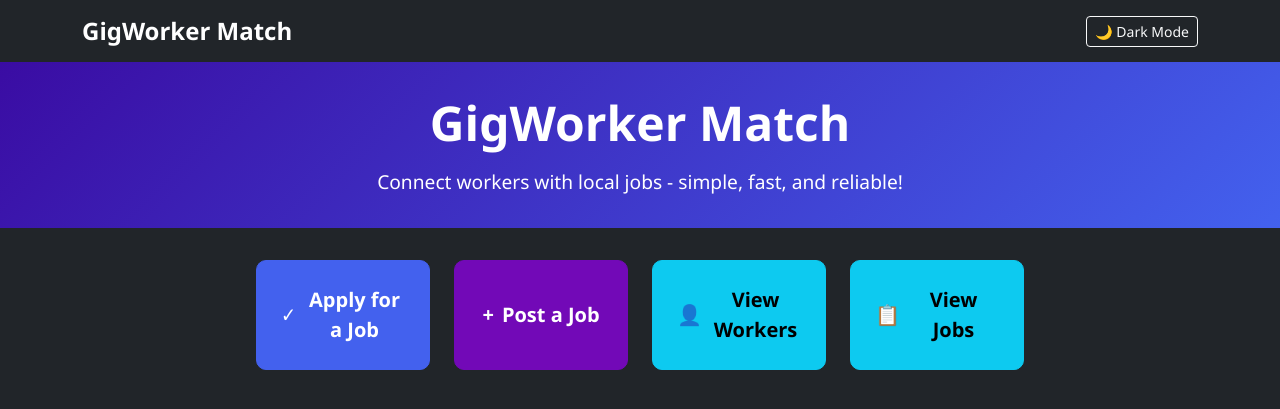
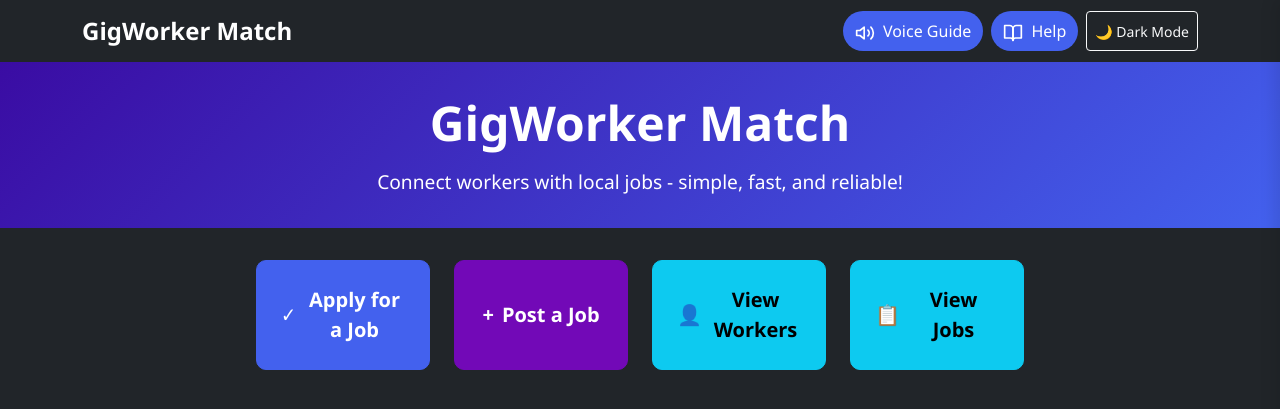
Before and after one commit to himanshugupta825/WorkerNetwork, a Flask app: page / in a window 1280 px wide. Shown: the top 409 px of the page. Run offline with Flask 3, Linux system fonts and the light colour scheme.

Commit message:
Improve accessibility by adding voice and visual guidance features
Adds voice assistance via pyttsx3 and visual guides with icons to improve the UX.

Replit-Commit-Author: Agent
Replit-Commit-Session-Id: 85d906ec-ce86-4370-859a-cc7093b12a30
Replit-Commit-Screenshot-Url: https://storage.googleapis.com/screenshot-production-us-central1/193cb362-c733-45a7-8c6d-dc06cdbf1a61/7d87e3ff-f10a-4232-abd5-473ec9466296.jpg

```diff
--- a/app.py
+++ b/app.py
@@ -167,6 +167,86 @@ def get_jobs():
         logger.error(f"Error retrieving jobs: {str(e)}")
         return jsonify({"error": "An error occurred while retrieving jobs"}), 500
 
+# Voice assistance route
+@app.route('/voice-guide/<page>', methods=['GET'])
+def voice_guide(page):
+    """Generate voice guidance based on current page"""
+    import pyttsx3
+    import tempfile
+    import os
+    from flask import send_file
+
+    # Define voice instructions for each page
+    instructions = {
+        'main': "Welcome to GigWorker Match. This page has four big buttons. The blue button on top is for applying to a job. The purple button below it is for posting a job. The light blue buttons are for viewing workers and job listings.",
+        'apply': "This is the job application form. Fill in your name, phone number, skill, and location. You can also add your experience and education if you want. Then press the red Submit button at the bottom.",
+        'post-job': "This is the job posting form. Fill in your business name, the job you're offering, payment details, and your contact number. You can also add job location and description if you want. Then press the red Post Job button at the bottom.",
+        'workers': "This page shows all available workers. Each box contains a worker's details including their name, skills, location, experience, education, and contact information.",
+        'jobs': "This page shows all available jobs. Each box contains job details including the role, business name, payment, location, description, and contact information."
+    }
+
+    # Get the instruction for the requested page
+    instruction = instructions.get(page, "Welcome to our website. Please navigate using the buttons.")
+
+    # Initialize the text-to-speech engine
+    engine = pyttsx3.init()
+
+    # Create a temporary file to store the audio
+    with tempfile.NamedTemporaryFile(delete=False, suffix='.mp3') as tmp_file:
+        temp_filename = tmp_file.name
+
+    # Save the speech as an audio file
+    engine.save_to_file(instruction, temp_filename)
+    engine.runAndWait()
+
+    # Return the audio file
+    return send_file(temp_filename, mimetype='audio/mpeg', as_attachment=True,
+                    download_name=f'voice-guide-{page}.mp3')
+
+# Image-based instructions endpoint
+@app.route('/visual-guide/<page>', methods=['GET'])
+def visual_guide(page):
+    """Return visual guide instructions based on page"""
+    guides = {
+        'main': {
+            'title': 'Home Page Guide',
+            'steps': [
+                {'text': 'Click "Apply for a Job" if you want to find work', 'icon': 'search-icon'},
+                {'text': 'Click "Post a Job" if you want to hire someone', 'icon': 'create-icon'},
+                {'text': 'Click "View Workers" to see available workers', 'icon': 'people-icon'},
+                {'text': 'Click "View Jobs" to see available jobs', 'icon': 'work-icon'}
+            ]
+        },
+        'apply': {
+            'title': 'Application Guide',
+            'steps': [
+                {'text': 'Fill in your name', 'icon': 'user-icon'},
+                {'text': 'Enter your phone number', 'icon': 'phone-icon'},
+                {'text': 'Enter your main skill', 'icon': 'skill-icon'},
+                {'text': 'Enter your location', 'icon': 'location-icon'},
+                {'text': 'Click the Submit button when done', 'icon': 'send-icon'}
+            ]
+        },
+        'post-job': {
+            'title': 'Post Job Guide',
+            'steps': [
+                {'text': 'Enter your business name', 'icon': 'business-icon'},
+                {'text': 'Enter the job role', 'icon': 'role-icon'},
+                {'text': 'Enter payment details', 'icon': 'money-icon'},
+                {'text': 'Enter your contact number', 'icon': 'phone-icon'},
+                {'text': 'Click the Post Job button when done', 'icon': 'send-icon'}
+            ]
+        }
+    }
+
+    # Get the guide for the requested page
+    guide = guides.get(page, {
+        'title': 'Website Guide',
+        'steps': [{'text': 'Use the buttons to navigate', 'icon': 'help-icon'}]
+    })
+
+    return jsonify(guide)
+
 # Error handlers
 @app.errorhandler(404)
 def not_found(error):
--- a/pyproject.toml
+++ b/pyproject.toml
@@ -11,4 +11,6 @@ dependencies = [
     "gunicorn>=23.0.0",
     "psycopg2-binary>=2.9.10",
     "sqlalchemy>=2.0.40",
+    "openai>=1.76.0",
+    "pyttsx3>=2.98",
 ]
--- a/static/app.js
+++ b/static/app.js
@@ -26,7 +26,19 @@ document.addEventListener('DOMContentLoaded', function() {
   const themeToggleBtn = document.getElementById('theme-toggle');
   const themeIcon = document.getElementById('theme-icon');
   const themeText = document.getElementById('theme-text');
-  const htmlElement = document.getElementById('html-element');
+  const htmlElement = document.documentElement;
+
+  // Accessibility elements
+  const voiceGuideBtn = document.getElementById('voice-guide-btn');
+  const visualGuideBtn = document.getElementById('visual-guide-btn');
+  const guidePanel = document.getElementById('guide-panel');
+  const guidePanelClose = document.getElementById('guide-panel-close');
+  const guidePanelContent = document.getElementById('guide-panel-content');
+  const visualCues = document.getElementById('visual-cues');
+
+  // Set SVG icons
+  document.getElementById('speaker-icon').innerHTML = ICONS['speaker-icon'];
+  document.getElementById('guide-icon').innerHTML = ICONS['guide-icon'];
 
   // Add event listeners to main buttons
   document.getElementById('apply-button').addEventListener('click', function() {
@@ -104,6 +116,151 @@ document.addEventListener('DOMContentLoaded', function() {
       localStorage.setItem('theme', 'dark');
     }
   });
+
+  // Voice guidance functionality
+  voiceGuideBtn.addEventListener('click', function() {
+    // Determine current page
+    let currentPage = 'main';
+    if (!mainPage.classList.contains('d-none')) {
+      currentPage = 'main';
+    } else if (!applyPage.classList.contains('d-none')) {
+      currentPage = 'apply';
+    } else if (!postJobPage.classList.contains('d-none')) {
+      currentPage = 'post-job';
+    } else if (!workersPage.classList.contains('d-none')) {
+      currentPage = 'workers';
+    } else if (!jobsPage.classList.contains('d-none')) {
+      currentPage = 'jobs';
+    }
+
+    // Create audio element and play voice guide
+    const audio = new Audio(`/voice-guide/${currentPage}`);
+    audio.play();
+  });
+
+  // Visual guide functionality
+  visualGuideBtn.addEventListener('click', function() {
+    // Determine current page
+    let currentPage = 'main';
+    if (!mainPage.classList.contains('d-none')) {
+      currentPage = 'main';
+    } else if (!applyPage.classList.contains('d-none')) {
+      currentPage = 'apply';
+    } else if (!postJobPage.classList.contains('d-none')) {
+      currentPage = 'post-job';
+    } else if (!workersPage.classList.contains('d-none')) {
+      currentPage = 'workers';
+    } else if (!jobsPage.classList.contains('d-none')) {
+      currentPage = 'jobs';
+    }
+
+    // Fetch visual guide data
+    fetch(`/visual-guide/${currentPage}`)
+      .then(response => response.json())
+      .then(data => {
+        // Update guide panel content
+        guidePanelContent.innerHTML = '';
+
+        // Add title
+        const title = document.createElement('h3');
+        title.className = 'mb-4';
+        title.textContent = data.title;
+        guidePanelContent.appendChild(title);
+
+        // Add steps
+        data.steps.forEach(step => {
+          const stepDiv = document.createElement('div');
+          stepDiv.className = 'guide-step';
+
+          const iconDiv = document.createElement('div');
+          iconDiv.className = 'guide-step-icon';
+          iconDiv.innerHTML = ICONS[step.icon] || ICONS['help-icon'];
+
+          const textDiv = document.createElement('div');
+          textDiv.className = 'guide-step-text';
+          textDiv.textContent = step.text;
+
+          stepDiv.appendChild(iconDiv);
+          stepDiv.appendChild(textDiv);
+          guidePanelContent.appendChild(stepDiv);
+        });
+
+        // Show the guide panel
+        guidePanel.classList.add('active');
+
+        // Add visual cues/arrows to the page
+        addVisualCues(currentPage);
+      })
+      .catch(error => {
+        console.error('Error fetching visual guide:', error);
+      });
+  });
+
+  // Close guide panel
+  guidePanelClose.addEventListener('click', function() {
+    guidePanel.classList.remove('active');
+    // Remove visual cues
+    visualCues.classList.remove('active');
+    visualCues.innerHTML = '';
+  });
+
+  // Function to add visual cues based on page
+  function addVisualCues(page) {
+    visualCues.innerHTML = '';
+    visualCues.classList.add('active');
+
+    // Different cues for different pages
+    switch(page) {
+      case 'main':
+        // Add arrows pointing to main buttons
+        addArrow(document.getElementById('apply-button'), 'top');
+        addArrow(document.getElementById('post-button'), 'top');
+        break;
+      case 'apply':
+        // Add arrow pointing to first form field
+        addArrow(document.getElementById('apply-name'), 'top');
+        break;
+      case 'post-job':
+        // Add arrow pointing to first form field
+        addArrow(document.getElementById('post-business'), 'top');
+        break;
+    }
+  }
+
+  // Function to add a pulsing arrow near an element
+  function addArrow(element, position) {
+    if (!element) return;
+
+    const rect = element.getBoundingClientRect();
+    const arrow = document.createElement('div');
+    arrow.className = 'pulse-arrow';
+    arrow.innerHTML = ICONS['arrow-down'];
+
+    // Position the arrow
+    switch(position) {
+      case 'top':
+        arrow.style.top = `${rect.top - 40}px`;
+        arrow.style.left = `${rect.left + rect.width / 2 - 12}px`;
+        break;
+      case 'right':
+        arrow.style.top = `${rect.top + rect.height / 2 - 12}px`;
+        arrow.style.left = `${rect.right + 10}px`;
+        arrow.style.transform = 'rotate(-90deg)';
+        break;
+      case 'bottom':
+        arrow.style.top = `${rect.bottom + 10}px`;
+        arrow.style.left = `${rect.left + rect.width / 2 - 12}px`;
+        arrow.style.transform = 'rotate(180deg)';
+        break;
+      case 'left':
+        arrow.style.top = `${rect.top + rect.height / 2 - 12}px`;
+        arrow.style.left = `${rect.left - 40}px`;
+        arrow.style.transform = 'rotate(90deg)';
+        break;
+    }
+
+    visualCues.appendChild(arrow);
+  }
 
   // Check for saved theme preference
   const savedTheme = localStorage.getItem('theme');
--- /dev/null
+++ b/static/icons.js
@@ -0,0 +1,34 @@
+// SVG Icon library for accessibility features
+const ICONS = {
+  'help-icon': '<svg xmlns="http://www.w3.org/2000/svg" width="24" height="24" viewBox="0 0 24 24" fill="none" stroke="currentColor" stroke-width="2" stroke-linecap="round" stroke-linejoin="round"><circle cx="12" cy="12" r="10"></circle><path d="M9.09 9a3 3 0 0 1 5.83 1c0 2-3 3-3 3"></path><line x1="12" y1="17" x2="12.01" y2="17"></line></svg>',
+
+  'search-icon': '<svg xmlns="http://www.w3.org/2000/svg" width="24" height="24" viewBox="0 0 24 24" fill="none" stroke="currentColor" stroke-width="2" stroke-linecap="round" stroke-linejoin="round"><circle cx="11" cy="11" r="8"></circle><line x1="21" y1="21" x2="16.65" y2="16.65"></line></svg>',
+
+  'create-icon': '<svg xmlns="http://www.w3.org/2000/svg" width="24" height="24" viewBox="0 0 24 24" fill="none" stroke="currentColor" stroke-width="2" stroke-linecap="round" stroke-linejoin="round"><circle cx="12" cy="12" r="10"></circle><line x1="12" y1="8" x2="12" y2="16"></line><line x1="8" y1="12" x2="16" y2="12"></line></svg>',
+
+  'people-icon': '<svg xmlns="http://www.w3.org/2000/svg" width="24" height="24" viewBox="0 0 24 24" fill="none" stroke="currentColor" stroke-width="2" stroke-linecap="round" stroke-linejoin="round"><path d="M17 21v-2a4 4 0 0 0-4-4H5a4 4 0 0 0-4 4v2"></path><circle cx="9" cy="7" r="4"></circle><path d="M23 21v-2a4 4 0 0 0-3-3.87"></path><path d="M16 3.13a4 4 0 0 1 0 7.75"></path></svg>',
+
+  'work-icon': '<svg xmlns="http://www.w3.org/2000/svg" width="24" height="24" viewBox="0 0 24 24" fill="none" stroke="currentColor" stroke-width="2" stroke-linecap="round" stroke-linejoin="round"><rect x="2" y="7" width="20" height="14" rx="2" ry="2"></rect><path d="M16 21V5a2 2 0 0 0-2-2h-4a2 2 0 0 0-2 2v16"></path></svg>',
+
+  'user-icon': '<svg xmlns="http://www.w3.org/2000/svg" width="24" height="24" viewBox="0 0 24 24" fill="none" stroke="currentColor" stroke-width="2" stroke-linecap="round" stroke-linejoin="round"><path d="M20 21v-2a4 4 0 0 0-4-4H8a4 4 0 0 0-4 4v2"></path><circle cx="12" cy="7" r="4"></circle></svg>',
+
+  'phone-icon': '<svg xmlns="http://www.w3.org/2000/svg" width="24" height="24" viewBox="0 0 24 24" fill="none" stroke="currentColor" stroke-width="2" stroke-linecap="round" stroke-linejoin="round"><path d="M22 16.92v3a2 2 0 0 1-2.18 2 19.79 19.79 0 0 1-8.63-3.07 19.5 19.5 0 0 1-6-6 19.79 19.79 0 0 1-3.07-8.67A2 2 0 0 1 4.11 2h3a2 2 0 0 1 2 1.72 12.84 12.84 0 0 0 .7 2.81 2 2 0 0 1-.45 2.11L8.09 9.91a16 16 0 0 0 6 6l1.27-1.27a2 2 0 0 1 2.11-.45 12.84 12.84 0 0 0 2.81.7A2 2 0 0 1 22 16.92z"></path></svg>',
+
+  'skill-icon': '<svg xmlns="http://www.w3.org/2000/svg" width="24" height="24" viewBox="0 0 24 24" fill="none" stroke="currentColor" stroke-width="2" stroke-linecap="round" stroke-linejoin="round"><path d="M14.7 6.3a1 1 0 0 0 0 1.4l1.6 1.6a1 1 0 0 0 1.4 0l3.77-3.77a6 6 0 0 1-7.94 7.94l-6.91 6.91a2.12 2.12 0 0 1-3-3l6.91-6.91a6 6 0 0 1 7.94-7.94l-3.76 3.76z"></path></svg>',
+
+  'location-icon': '<svg xmlns="http://www.w3.org/2000/svg" width="24" height="24" viewBox="0 0 24 24" fill="none" stroke="currentColor" stroke-width="2" stroke-linecap="round" stroke-linejoin="round"><path d="M21 10c0 7-9 13-9 13s-9-6-9-13a9 9 0 0 1 18 0z"></path><circle cx="12" cy="10" r="3"></circle></svg>',
+
+  'send-icon': '<svg xmlns="http://www.w3.org/2000/svg" width="24" height="24" viewBox="0 0 24 24" fill="none" stroke="currentColor" stroke-width="2" stroke-linecap="round" stroke-linejoin="round"><line x1="22" y1="2" x2="11" y2="13"></line><polygon points="22 2 15 22 11 13 2 9 22 2"></polygon></svg>',
+
+  'business-icon': '<svg xmlns="http://www.w3.org/2000/svg" width="24" height="24" viewBox="0 0 24 24" fill="none" stroke="currentColor" stroke-width="2" stroke-linecap="round" stroke-linejoin="round"><path d="M3 9l9-7 9 7v11a2 2 0 0 1-2 2H5a2 2 0 0 1-2-2z"></path><polyline points="9 22 9 12 15 12 15 22"></polyline></svg>',
+
+  'role-icon': '<svg xmlns="http://www.w3.org/2000/svg" width="24" height="24" viewBox="0 0 24 24" fill="none" stroke="currentColor" stroke-width="2" stroke-linecap="round" stroke-linejoin="round"><path d="M20 7h-3a2 2 0 0 0-2 2v1H9V9a2 2 0 0 0-2-2H4a2 2 0 0 0-2 2v11h20V9a2 2 0 0 0-2-2z"/><path d="M12 10v10"/><path d="M12 14h4"/><path d="M12 18h4"/></svg>',
+
+  'money-icon': '<svg xmlns="http://www.w3.org/2000/svg" width="24" height="24" viewBox="0 0 24 24" fill="none" stroke="currentColor" stroke-width="2" stroke-linecap="round" stroke-linejoin="round"><line x1="12" y1="1" x2="12" y2="23"></line><path d="M17 5H9.5a3.5 3.5 0 0 0 0 7h5a3.5 3.5 0 0 1 0 7H6"></path></svg>',
+
+  'speaker-icon': '<svg xmlns="http://www.w3.org/2000/svg" width="24" height="24" viewBox="0 0 24 24" fill="none" stroke="currentColor" stroke-width="2" stroke-linecap="round" stroke-linejoin="round"><polygon points="11 5 6 9 2 9 2 15 6 15 11 19 11 5"></polygon><path d="M15.54 8.46a5 5 0 0 1 0 7.07"></path><path d="M19.07 4.93a10 10 0 0 1 0 14.14"></path></svg>',
+
+  'guide-icon': '<svg xmlns="http://www.w3.org/2000/svg" width="24" height="24" viewBox="0 0 24 24" fill="none" stroke="currentColor" stroke-width="2" stroke-linecap="round" stroke-linejoin="round"><path d="M2 3h6a4 4 0 0 1 4 4v14a3 3 0 0 0-3-3H2z"></path><path d="M22 3h-6a4 4 0 0 0-4 4v14a3 3 0 0 1 3-3h7z"></path></svg>',
+
+  'arrow-down': '<svg xmlns="http://www.w3.org/2000/svg" width="24" height="24" viewBox="0 0 24 24" fill="none" stroke="currentColor" stroke-width="2" stroke-linecap="round" stroke-linejoin="round"><line x1="12" y1="5" x2="12" y2="19"></line><polyline points="19 12 12 19 5 12"></polyline></svg>'
+};
--- a/static/styles.css
+++ b/static/styles.css
@@ -256,3 +256,159 @@ body {
   font-size: 0.875rem;
   padding: 0.35em 0.65em;
 }
+
+/* Accessibility features */
+.accessibility-bar {
+  display: flex;
+  justify-content: flex-end;
+  gap: 0.5rem;
+  padding: 0.5rem 0;
+  align-items: center;
+}
+
+.accessibility-btn {
+  display: flex;
+  align-items: center;
+  justify-content: center;
+  gap: 0.5rem;
+  padding: 0.5rem 0.75rem;
+  font-size: 1rem;
+  background-color: var(--primary-color);
+  color: white;
+  border: none;
+  border-radius: 50px;
+  transition: all 0.2s ease;
+  cursor: pointer;
+}
+
+.accessibility-btn:hover {
+  transform: scale(1.05);
+  box-shadow: 0 2px 8px rgba(0, 0, 0, 0.2);
+}
+
+.accessibility-btn svg {
+  width: 1.25em;
+  height: 1.25em;
+}
+
+.guide-panel {
+  position: fixed;
+  top: 0;
+  right: -350px;
+  width: 350px;
+  height: 100vh;
+  background-color: var(--card-bg);
+  box-shadow: -5px 0 15px rgba(0, 0, 0, 0.1);
+  z-index: 1000;
+  transition: right 0.3s ease;
+  overflow-y: auto;
+  border-left: 1px solid var(--card-border);
+}
+
+.guide-panel.active {
+  right: 0;
+}
+
+.guide-panel-header {
+  padding: 1rem;
+  background-color: var(--primary-color);
+  color: white;
+  display: flex;
+  justify-content: space-between;
+  align-items: center;
+}
+
+.guide-panel-header h3 {
+  margin: 0;
+  font-size: 1.25rem;
+}
+
+.guide-panel-close {
+  background: none;
+  border: none;
+  color: white;
+  font-size: 1.5rem;
+  cursor: pointer;
+}
+
+.guide-panel-content {
+  padding: 1rem;
+}
+
+.guide-step {
+  display: flex;
+  align-items: flex-start;
+  gap: 1rem;
+  margin-bottom: 1.5rem;
+  padding-bottom: 1.5rem;
+  border-bottom: 1px dashed var(--card-border);
+}
+
+.guide-step:last-child {
+  border-bottom: none;
+}
+
+.guide-step-icon {
+  display: flex;
+  align-items: center;
+  justify-content: center;
+  width: 50px;
+  height: 50px;
+  background-color: var(--header-gradient-start);
+  border-radius: 50%;
+  color: white;
+  flex-shrink: 0;
+}
+
+.guide-step-text {
+  flex-grow: 1;
+  font-size: 1.1rem;
+}
+
+.visual-cues {
+  position: absolute;
+  pointer-events: none;
+  z-index: 999;
+  display: none;
+}
+
+.visual-cues.active {
+  display: block;
+}
+
+.pulse-arrow {
+  position: absolute;
+  animation: pulse 1.5s infinite;
+}
+
+@keyframes pulse {
+  0% {
+    transform: scale(1);
+    opacity: 1;
+  }
+  50% {
+    transform: scale(1.2);
+    opacity: 0.7;
+  }
+  100% {
+    transform: scale(1);
+    opacity: 1;
+  }
+}
+
+/* Add large form elements for easier interaction */
+.accessibility-enhanced .form-control {
+  font-size: 1.2rem;
+  padding: 0.75rem 1rem;
+  height: auto;
+}
+
+.accessibility-enhanced .form-floating label {
+  font-size: 1.1rem;
+  padding: 0.75rem 1rem;
+}
+
+.accessibility-enhanced .btn {
+  font-size: 1.2rem;
+  padding: 0.75rem 1.5rem;
+}
--- a/templates/index.html
+++ b/templates/index.html
@@ -14,13 +14,33 @@
   <nav class="navbar navbar-expand-lg navbar-dark bg-dark">
     <div class="container">
       <a class="navbar-brand" href="/">GigWorker Match</a>
-      <div class="ms-auto">
+      <div class="ms-auto d-flex gap-2">
+        <button id="voice-guide-btn" class="accessibility-btn" aria-label="Voice guidance">
+          <span id="speaker-icon"></span> Voice Guide
+        </button>
+        <button id="visual-guide-btn" class="accessibility-btn" aria-label="Visual guide">
+          <span id="guide-icon"></span> Help
+        </button>
         <button id="theme-toggle" class="btn btn-outline-light btn-sm">
           <span id="theme-icon">🌙</span> <span id="theme-text">Dark Mode</span>
         </button>
       </div>
     </div>
   </nav>
+
+  <!-- Visual Guide Panel -->
+  <div id="guide-panel" class="guide-panel">
+    <div class="guide-panel-header">
+      <h3>Step-by-Step Guide</h3>
+      <button id="guide-panel-close" class="guide-panel-close">&times;</button>
+    </div>
+    <div id="guide-panel-content" class="guide-panel-content">
+      <!-- Guide steps will be dynamically added here -->
+    </div>
+  </div>
+
+  <!-- Visual cues container -->
+  <div id="visual-cues" class="visual-cues"></div>
 
   <!-- Header -->
   <header class="site-header">
@@ -208,6 +228,7 @@
 
   <!-- Bootstrap and Custom JavaScript -->
   <script src="https://cdn.jsdelivr.net/npm/bootstrap@5.3.0-alpha1/dist/js/bootstrap.bundle.min.js"></script>
+  <script src="{{ url_for('static', filename='icons.js') }}"></script>
   <script src="{{ url_for('static', filename='app.js') }}"></script>
 </body>
 </html>
```
Also changed, not shown: 2 other files.
